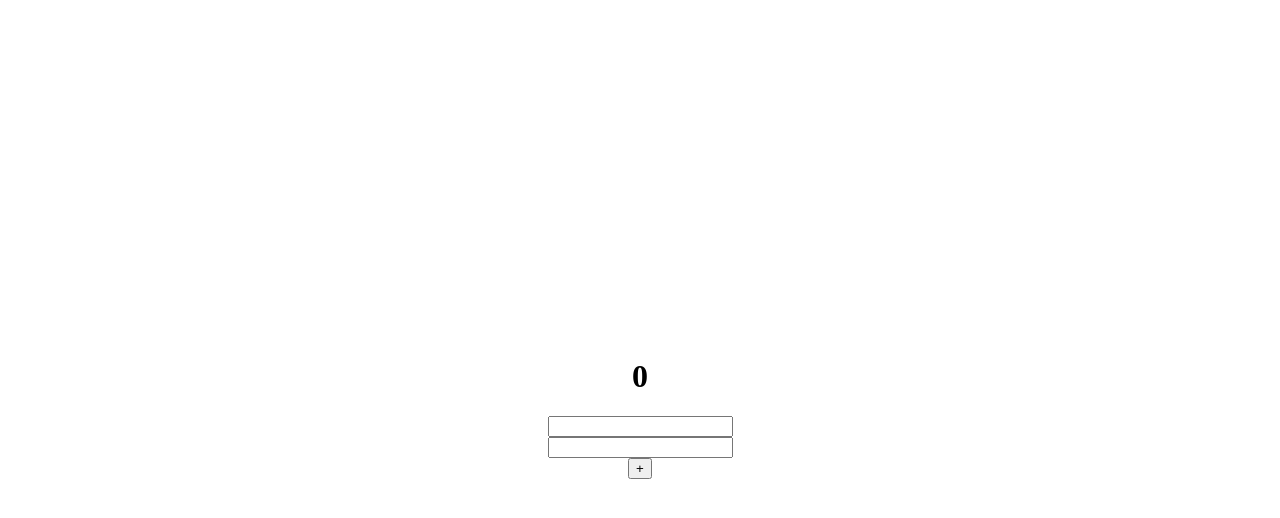
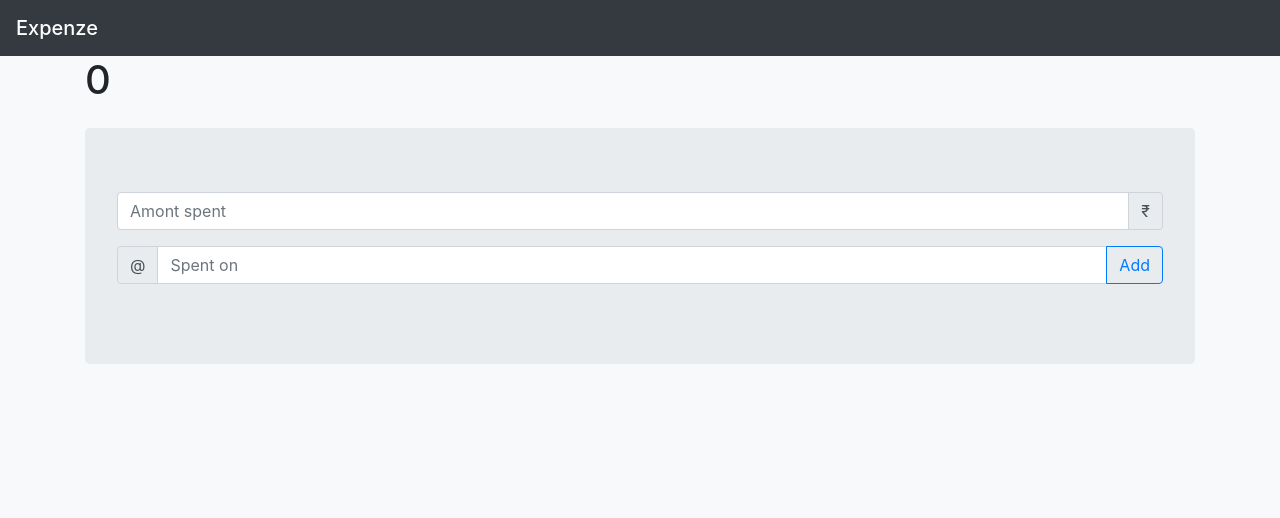
Before and after one commit to Troy96/vanilla-expense, a plain HTML site: page tanay-pratap-yt/index.html in a window 1280 px wide. Drawn offline with nearby package versions, Linux system fonts and the light colour scheme.

Commit message:
tp/index: Add bootstrap for styling

```diff
--- a/tanay-pratap-yt/index.html
+++ b/tanay-pratap-yt/index.html
@@ -5,8 +5,10 @@
     <meta charset="UTF-8">
     <meta name="viewport" content="width=device-width, initial-scale=1.0">
     <title>Personal Expense</title>
+    <link rel="stylesheet" href="https://stackpath.bootstrapcdn.com/bootstrap/4.5.2/css/bootstrap.min.css"
+        integrity="sha384-JcKb8q3iqJ61gNV9KGb8thSsNjpSL0n8PARn9HuZOnIxN0hoP+VmmDGMN5t9UJ0Z" crossorigin="anonymous">
 
-    <style>
+    <!-- <style>
     body {
         display: flex;
         flex-direction: column;
@@ -15,15 +17,60 @@
 
         height: 100vh;
     }
-    </style>
+</style> -->
 </head>
 
 <body>
+    <nav class="navbar navbar-dark bg-dark">
+        <span class="navbar-brand mb-0 h1">Expenze</span>
+    </nav>
+
+    <div class="container-fluid bg-light" style="min-height: 100vh">
+        <div class="container">
             <h1 id="headingTotal"></h1>
-    <input id="inputAmount" type="text">
+
+            <div class="jumbotron mt-4">
+                <div class="input-group mb-3">
+                    <input
+                        type="text"
+                        id="inputAmount"
+                        class="form-control"
+                        placeholder="Amont spent"
+                        aria-label="Amount spent"
+                        aria-describedby="spent in rupee"
+                    >
+                    <div class="input-group-append">
+                        <span class="input-group-text" id="spent in rupee">₹</span>
+                    </div>
+                </div>
+
+                <div class="input-group mb-3">
+                    <div class="input-group-prepend">
+                        <span class="input-group-text" id="spent at">@</span>
+                    </div>
+                    <input
+                        type="text"
+                        id="inputDesc"
+                        class="form-control"
+                        placeholder="Spent on"
+                        aria-label="Spent on"
+                        aria-describedby="spent at"
+                    >
+                    <div class="input-group-append">
+                        <button class="btn btn-outline-primary" id="btnAddExpense" type="button">Add</button>
+                    </div>
+                </div>
+            </div>
+
+
+
+            <!-- <input id="inputAmount" type="text">
             <input id="inputDesc" type="text">
             <button id="btnAddExpense">+</button>
-    <div id="expenseTable"></div>
+            <div id="expenseTable"></div> -->
+
+        </div>
+    </div>
 
     <script>
         let totalExpense = 0;
@@ -84,11 +131,11 @@
             //     <div>${data2Text}</div>
             // `;
 
-           const allExpenseHTML =  Allexpenses.map(expense=> {
+            const allExpenseHTML = Allexpenses.map(expense => {
                 return `<div>Expense: ${expense.amount} :: Desc: ${expense.desc}</div>`
             }).join("");
 
-            expenseTableEl.innerHTML =  allExpenseHTML;
+            expenseTableEl.innerHTML = allExpenseHTML;
 
 
         }
```
Lines whose indentation alone changed are shown as unchanged.
